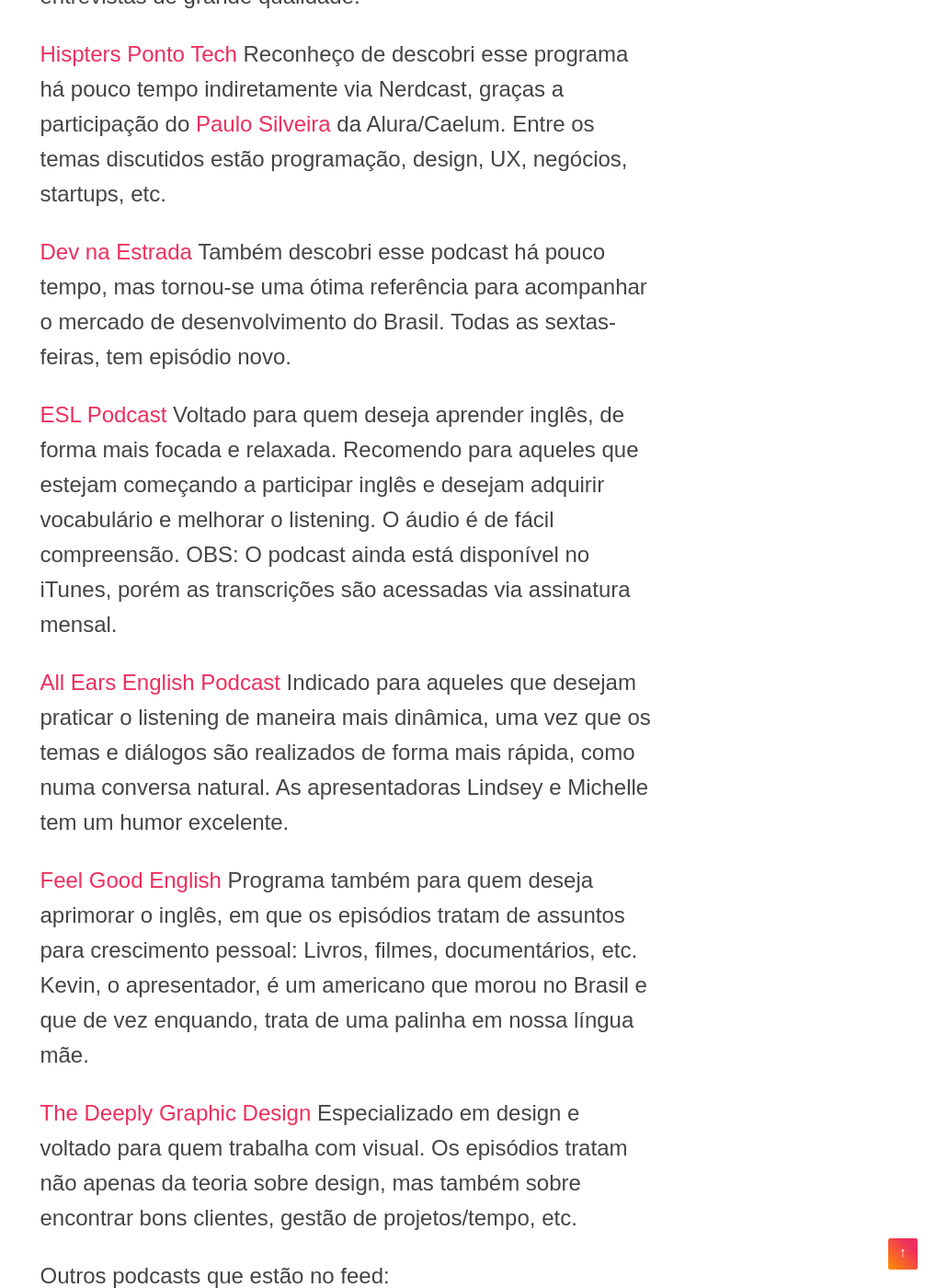
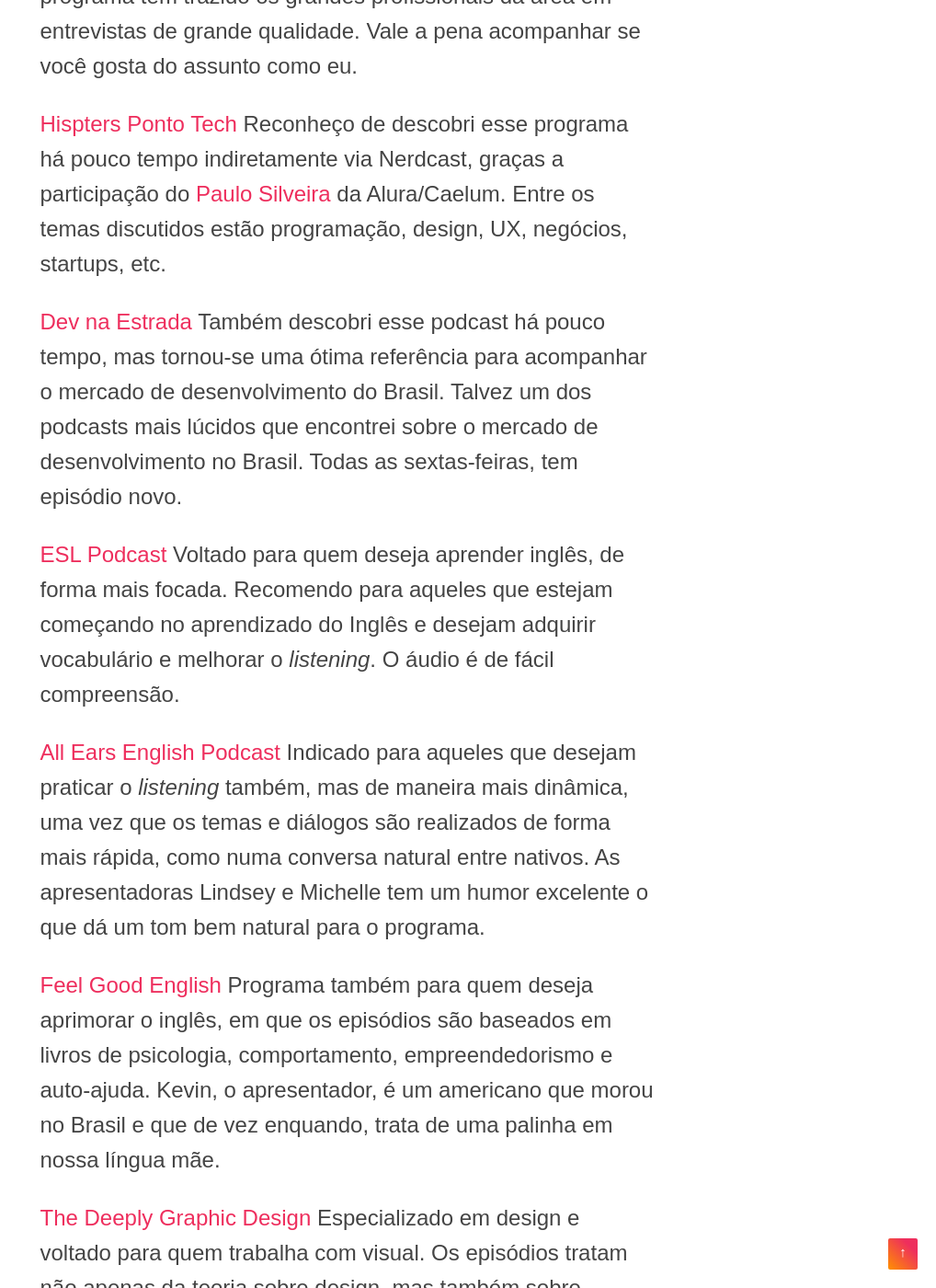
Before and after one commit to drigoteixeira/drigoteixeira.github.io, a Jekyll site: the page built from _posts/2017-02-14-podcasts.md, in a window 1280 px wide and 1400 px high, scrolled down 2636 px. Shown: the whole window at 92% size, without its empty margins (262-1280 px from the left). Built offline with Jekyll 4.4.1, drawn with Linux system fonts in a browser that asks for light colours; nearby versions of some CDN libraries; comment, search, counter and statistics services are not loaded; some of the changed text lies outside the part shown.

Commit message:
Updatr blog post

```diff
--- a/_posts/2017-02-14-podcasts.md
+++ b/_posts/2017-02-14-podcasts.md
@@ -10,20 +10,21 @@
   - Podcasts
 ---
 
-Eu adotei o hábito de escutar bons podcasts. Não lembro exatamente quando começei de verdade essa prática, mas tal hábito de acompanhar alguns programas fizeram eu ganhar muuito em conhecimento e aumentar meu repertório criativo. Sempre tento ficar informado sobre assuntos dos quais eu gosto, além de separar um tempo durante a semana para vasculhar o iTunes em busca de novidades.
+Eu adotei o hábito de escutar bons podcasts. Não lembro exatamente quando começei de verdade essa prática, mas esse movimento de acompanhar alguns programas fizeram eu ganhar muito em conhecimento e aumentou de certa forma meu repertório criativo. Sempre tento ficar informado sobre assuntos dos quais eu gosto, além de separar um tempo durante a semana para vasculhar o iTunes em busca de novidades.
 
 ### Por que recomendo você escutar podcasts?
 
 Eu poderia responder essa questão assim: _"Porque é bom e ponto!"_. Mas não. Na minha opinião, os maiores motivadores que me fazem gostar desse formato são estes:
 
 #### 1. Não interfere em minha rotina diária
-Você pode escutar um episódio do seu podcast favorito enquanto vai de casa para o trabalho (no carro, trem, ônibus, etc), na academia ou fazendo alguma atividade normal, como cozinhar, lavar a louça, codar, etc. O fato de ser um formato baseado em aúdio, permite que você tenha pleno controle sobre o que está fazendo, sem ter que parar uma atividade para executar a outra.
+Você pode escutar um episódio do seu podcast favorito enquanto vai de casa para o trabalho (no carro, trem, ônibus, etc), na academia ou fazendo alguma atividade corriqueira, como cozinhar, lavar a louça, codar, etc. O fato de ser um formato baseado em aúdio, permite que você tenha pleno controle sobre o que está fazendo, sem ter que parar uma atividade para executar a outra.
 
 #### 2. É um formato democrático
-Política, esportes, filmes, música, religião, educação, línguas. Há uma infinitude de assuntos que vários podcasts/programas são especialistas. Se você precisa aprofundar o conhecimento em um determinado assunto, basta uma breve busca no Google sobre o tema para encontrar opções. O melhor desse formato é que ele é feito sob demanda, sem ficarmos reféns de assuntos ou conteúdos que não temos interesse, como acontece com a TV ou rádio.
+Política, esportes, filmes, música, religião, educação, línguas. Há uma infinitude de assuntos que vários podcasts/programas são especialistas. Se você precisa aprofundar o conhecimento em um determinado assunto, basta uma breve busca no Google sobre o tema para encontrar boas opções. O melhor desse formato é que ele é feito sob demanda, sem ficarmos reféns de assuntos ou conteúdos que não temos interesse, como acontece com a TV ou rádio.
 
 #### 3. Otimiza e informa
-Graças aos podcasts, eu consegui aumentar minha capacidade de escutar áudios em inglês (o famoso _listening_), acompanhando vários episódios do [ESL Podcast](https://www.eslpod.com/), enquanto me deslocava de casa para o trabalho, num percurso de 1h30. Ao invés de ficar no Facebook ou Instagram a viagem toda, por que não fazer algo útil nesse tempo?
+
+Graças aos podcasts, eu consegui aumentar minha capacidade de escutar áudios em inglês (o famoso _listening_), acompanhando vários episódios do [ESL Podcast](https://www.eslpod.com/) enquanto me deslocava de casa para o trabalho, dentro de um percurso de 1h30. Ao invés de ficar no Facebook, Instagram ou jogando a viagem toda, por que não fazer algo útil nesse tempo?
 
 
 ### Indicação de podcasts?
@@ -34,22 +35,22 @@
 O maior e melhor podcast brasileiro. Cultura geek, filmes, ciência, empreendedorismo. Você escuta de tudo um pouco aqui, sempre com uma ótima dose de humor. De longe meu podcast favorito.
 
 [Movimento UX](http://movimentoux.com/)
-O podcast mais completo sobre Experiência do Usuário no Brasil. Produzido pela Izabela de Fátima. O programa tem trazido os grandes profissionais da área em entrevistas de grande qualidade.
+O podcast mais completo sobre Experiência do Usuário no Brasil que é produzido pela Izabela de Fátima. O programa tem trazido os grandes profissionais da área em entrevistas de grande qualidade. Vale a pena acompanhar se você gosta do assunto como eu.
 
 [Hispters Ponto Tech](http://hipsters.tech/)
 Reconheço de descobri esse programa há pouco tempo indiretamente via Nerdcast, graças a participação do [Paulo Silveira](https://twitter.com/paulo_caelum) da Alura/Caelum. Entre os temas discutidos estão programação, design, UX, negócios, startups, etc.
 
 [Dev na Estrada](http://devnaestrada.com.br/)
-Também descobri esse podcast há pouco tempo, mas tornou-se uma ótima referência para acompanhar o mercado de desenvolvimento do Brasil. Todas as sextas-feiras, tem episódio novo.
+Também descobri esse podcast há pouco tempo, mas tornou-se uma ótima referência para acompanhar o mercado de desenvolvimento do Brasil. Talvez um dos podcasts mais lúcidos que encontrei sobre o mercado de desenvolvimento no Brasil. Todas as sextas-feiras, tem episódio novo.
 
 [ESL Podcast](https://www.eslpod.com/)
-Voltado para quem deseja aprender inglês, de forma mais focada e relaxada. Recomendo para aqueles que estejam começando a participar inglês e desejam adquirir vocabulário e melhorar o listening. O áudio é de fácil compreensão. OBS: O podcast ainda está disponível no iTunes, porém as transcrições são acessadas via assinatura mensal.
+Voltado para quem deseja aprender inglês, de forma mais focada. Recomendo para aqueles que estejam começando no aprendizado do Inglês e desejam adquirir vocabulário e melhorar o _listening_. O áudio é de fácil compreensão.
 
 [All Ears English Podcast](https://www.allearsenglish.com/)
-Indicado para aqueles que desejam praticar o listening de maneira mais dinâmica, uma vez que os temas e diálogos são realizados de forma mais rápida, como numa conversa natural. As apresentadoras Lindsey e Michelle tem um humor excelente.
+Indicado para aqueles que desejam praticar o _listening_ também, mas de maneira mais dinâmica, uma vez que os temas e diálogos são realizados de forma mais rápida, como numa conversa natural entre nativos. As apresentadoras Lindsey e Michelle tem um humor excelente o que dá um tom bem natural para o programa.
 
 [Feel Good English](https://www.feelgoodenglish.com/)
-Programa também para quem deseja aprimorar o inglês, em que os episódios tratam de assuntos para crescimento pessoal: Livros, filmes, documentários, etc. Kevin, o apresentador, é um americano que morou no Brasil e que de vez enquando, trata de uma palinha em nossa língua mãe.
+Programa também para quem deseja aprimorar o inglês, em que os episódios são baseados em livros de psicologia, comportamento, empreendedorismo e auto-ajuda. Kevin, o apresentador, é um americano que morou no Brasil e que de vez enquando, trata de uma palinha em nossa língua mãe.
 
 [The Deeply Graphic Design](http://thedeependdesign.com/graphic-design-podcast/)
 Especializado em design e voltado para quem trabalha com visual. Os episódios tratam não apenas da teoria sobre design, mas também sobre encontrar bons clientes, gestão de projetos/tempo, etc.
```
Also changed, not shown: other parts of _posts/2017-02-14-podcasts.md (+1 -1 lines).
